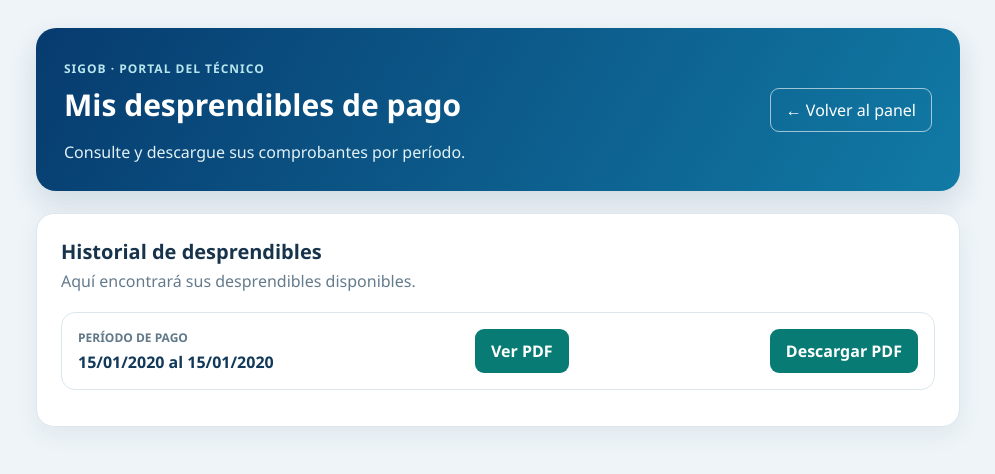
After one commit to leolunac/dysoluciones, a Django app: page /gestion-humana/mis-desprendibles/ in a window 1280 px wide. The commit adds this page. Shown: the top 474 px of the page, without its empty margins (142-1137 px from the left). Run offline with Django 4.2, Linux system fonts and the light colour scheme; a user stored in the database is signed in; tables that the repository leaves empty hold one stand-in row (values such as "Sample post"); parts of the project's set-up code (start-up, migrations or seed data) failed here and were passed over.

Commit message:
Agregar desprendibles de pago para tecnicos

```diff
--- a/gestion_humana/models.py
+++ b/gestion_humana/models.py
@@ -318,3 +318,24 @@ class HistorialEmpleado(models.Model):
 
     def __str__(self):
         return f"{self.empleado} - {self.accion}"
+
+
+class DesprendiblePago(models.Model):
+    empleado = models.ForeignKey(Empleado, on_delete=models.PROTECT, related_name='desprendibles')
+    periodo_inicio = models.DateField()
+    periodo_fin = models.DateField()
+    archivo = models.FileField(storage=almacenamiento_privado, upload_to=ruta_privada, validators=[FileExtensionValidator(['pdf']), validar_tamano_archivo])
+    creado_por = models.ForeignKey(settings.AUTH_USER_MODEL, on_delete=models.PROTECT)
+    creado = models.DateTimeField(auto_now_add=True)
+    activo = models.BooleanField(default=True)
+    retirado_por = models.ForeignKey(settings.AUTH_USER_MODEL, on_delete=models.PROTECT, null=True, blank=True, related_name='desprendibles_retirados')
+    retirado = models.DateTimeField(null=True, blank=True)
+
+    class Meta:
+        ordering = ['-periodo_fin', '-pk']
+        constraints = [models.UniqueConstraint(fields=['empleado', 'periodo_inicio', 'periodo_fin'], condition=models.Q(activo=True), name='desprendible_empleado_periodo_unico')]
+
+    def clean(self):
+        super().clean()
+        if self.periodo_inicio and self.periodo_fin and self.periodo_fin < self.periodo_inicio:
+            raise ValidationError({'periodo_fin': 'La fecha final no puede ser anterior a la inicial.'})
--- /dev/null
+++ b/gestion_humana/templates/gestion_humana/desprendibles_admin.html
@@ -0,0 +1,6 @@
+{% extends 'gestion_humana/base.html' %}
+{% block gestion_humana_content %}
+<section class="gh-hero"><div><h1>Desprendibles de pago</h1><p>Gestión Humana · carga individual de PDF</p></div><a class="gh-btn secondary" href="{% url 'gestion_humana:panel' %}">Volver</a></section>
+<section class="gh-card"><h2>Cargar desprendible</h2><p>Revise que el archivo corresponda al técnico seleccionado antes de guardarlo.</p><form method="post" enctype="multipart/form-data">{% csrf_token %}{{ form.as_p }}<button class="gh-btn" type="submit">Guardar PDF</button></form></section>
+<section class="gh-card"><h2>Desprendibles cargados</h2><table class="gh-table"><tr><th>Técnico</th><th>Período</th><th>Archivo</th></tr>{% for r in registros %}<tr><td>{{ r.empleado.nombre_completo }}</td><td>{{ r.periodo_inicio|date:'d/m/Y' }} – {{ r.periodo_fin|date:'d/m/Y' }}</td><td><a href="{% url 'gestion_humana:desprendibles_descargar' r.pk %}">Descargar</a><form method="post" action="{% url 'gestion_humana:desprendibles_retirar' r.pk %}" onsubmit="return confirm('¿Desea retirar este desprendible? El técnico dejará de verlo.');" style="display:inline;margin-left:10px">{% csrf_token %}<button type="submit">Retirar</button></form></td></tr>{% empty %}<tr><td colspan="3">Aún no hay desprendibles.</td></tr>{% endfor %}</table></section>
+{% endblock %}
--- /dev/null
+++ b/gestion_humana/templates/gestion_humana/mis_desprendibles.html
@@ -0,0 +1,149 @@
+<!doctype html>
+<html lang="es">
+<head>
+  <meta charset="utf-8">
+  <meta name="viewport" content="width=device-width, initial-scale=1">
+  <title>Mis desprendibles | SIGOB</title>
+  <style>
+    * { box-sizing: border-box; }
+    body {
+      margin: 0;
+      background: #eef4f8;
+      color: #18344c;
+      font-family: "Segoe UI", Arial, sans-serif;
+    }
+    .pagina {
+      max-width: 960px;
+      margin: auto;
+      padding: 28px 18px 48px;
+    }
+    .encabezado {
+      background: linear-gradient(120deg, #073b6f, #117aa5);
+      border-radius: 20px;
+      padding: 28px;
+      color: white;
+      display: flex;
+      justify-content: space-between;
+      align-items: center;
+      gap: 20px;
+      box-shadow: 0 12px 28px #0b3c5d22;
+    }
+    .etiqueta {
+      color: #b8e6ee;
+      font-size: 12px;
+      font-weight: bold;
+      letter-spacing: 1px;
+      text-transform: uppercase;
+    }
+    h1 { margin: 6px 0; font-size: 30px; }
+    .encabezado p { margin-bottom: 0; color: #e1f1f6; }
+    .volver {
+      color: white;
+      border: 1px solid #ffffff99;
+      padding: 10px 15px;
+      border-radius: 9px;
+      text-decoration: none;
+      white-space: nowrap;
+    }
+    .contenido {
+      margin-top: 22px;
+      background: white;
+      border: 1px solid #dce7ef;
+      border-radius: 18px;
+      padding: 24px;
+      box-shadow: 0 8px 25px #153a5510;
+    }
+    h2 { margin: 0 0 5px; font-size: 20px; }
+    .ayuda { color: #647b8d; margin: 0 0 20px; }
+    .lista { list-style: none; margin: 0; padding: 0; }
+    .registro {
+      border: 1px solid #dbe7ed;
+      border-radius: 14px;
+      padding: 16px;
+      margin-bottom: 12px;
+      display: flex;
+      align-items: center;
+      justify-content: space-between;
+      gap: 15px;
+    }
+    .periodo {
+      display: block;
+      color: #607888;
+      font-size: 12px;
+      font-weight: bold;
+      text-transform: uppercase;
+      margin-bottom: 5px;
+    }
+    .fechas { font-weight: bold; color: #123959; }
+    .descargar {
+      display: inline-block;
+      background: #087b75;
+      color: white;
+      padding: 11px 16px;
+      border-radius: 9px;
+      text-decoration: none;
+      font-weight: bold;
+      white-space: nowrap;
+    }
+    .vacio {
+      border: 1px dashed #c6d8e2;
+      background: #f7fbfd;
+      border-radius: 14px;
+      padding: 30px;
+      text-align: center;
+      color: #607888;
+    }
+    @media (max-width: 600px) {
+      .pagina { padding: 15px 12px; }
+      .encabezado { display: block; padding: 22px; }
+      .volver { display: inline-block; margin-top: 18px; }
+      .contenido { padding: 18px; }
+      .registro { display: block; }
+      .descargar { display: block; margin-top: 15px; text-align: center; }
+    }
+  </style>
+</head>
+<body>
+<main class="pagina">
+  <header class="encabezado">
+    <div>
+      <span class="etiqueta">SIGOB · Portal del técnico</span>
+      <h1>Mis desprendibles de pago</h1>
+      <p>Consulte y descargue sus comprobantes por período.</p>
+    </div>
+    <a class="volver" href="{% url 'panel_tecnico' %}">← Volver al panel</a>
+  </header>
+
+  <section class="contenido">
+    <h2>Historial de desprendibles</h2>
+    <p class="ayuda">Aquí encontrará sus desprendibles disponibles.</p>
+
+    {% if registros %}
+      <ul class="lista">
+        {% for r in registros %}
+          <li class="registro">
+            <div>
+              <span class="periodo">Período de pago</span>
+              <span class="fechas">
+                {{ r.periodo_inicio|date:'d/m/Y' }} al {{ r.periodo_fin|date:'d/m/Y' }}
+              </span>
+            </div>
+            <a class="descargar" href="{% url 'gestion_humana:desprendibles_descargar' r.pk %}?ver=1" target="_blank" rel="noopener">
+              Ver PDF
+            </a>
+            <a class="descargar" href="{% url 'gestion_humana:desprendibles_descargar' r.pk %}">
+              Descargar PDF
+            </a>
+          </li>
+        {% endfor %}
+      </ul>
+    {% else %}
+      <div class="vacio">
+        <strong>Aún no hay desprendibles disponibles</strong>
+        <p>Cuando Gestión Humana publique uno, aparecerá aquí.</p>
+      </div>
+    {% endif %}
+  </section>
+</main>
+</body>
+</html>
--- a/gestion_humana/templates/gestion_humana/panel.html
+++ b/gestion_humana/templates/gestion_humana/panel.html
@@ -6,6 +6,7 @@
   <a class="gh-btn success" href="{% url 'gestion_humana:crear' %}">+ Nuevo empleado</a>
 </section>
 
+{% if puede_ver_desprendibles %}<p><a class="gh-btn secondary" href="{% url 'gestion_humana:desprendibles_administrar' %}">Desprendibles de pago</a></p>{% endif %}
 <section class="gh-grid gh-kpis">
   <div class="gh-card gh-kpi">Empleados activos<strong>{{ total_activos }}</strong></div>
   <div class="gh-card gh-kpi">Técnicos activos<strong>{{ total_tecnicos }}</strong></div>
--- a/gestion_humana/urls.py
+++ b/gestion_humana/urls.py
@@ -1,11 +1,15 @@
 from django.urls import path
 
-from . import views
+from . import views, desprendibles
 
 
 app_name = "gestion_humana"
 
 urlpatterns = [
+    path("desprendibles/", desprendibles.administrar, name="desprendibles_administrar"),
+    path("desprendibles/<int:pk>/retirar/", desprendibles.retirar_desprendible, name="desprendibles_retirar"),
+    path("mis-desprendibles/", desprendibles.mis_desprendibles, name="mis_desprendibles"),
+    path("desprendibles/<int:pk>/descargar/", desprendibles.descargar, name="desprendibles_descargar"),
     path("", views.panel, name="panel"),
     path("empleados/nuevo/", views.crear_empleado, name="crear"),
     path("empleados/<int:empleado_id>/", views.detalle_empleado, name="detalle"),
--- a/gestion_humana/views.py
+++ b/gestion_humana/views.py
@@ -90,6 +90,7 @@ def panel(request):
         "gestion_humana/panel.html",
         {
             "empleados": empleados,
+            "puede_ver_desprendibles": request.user.is_active and request.user.groups.filter(name="GESTION_HUMANA").exists(),
             "busqueda": busqueda,
             "filtro_estado": estado,
             "filtro_tipo_empleado": tipo_empleado,
--- a/operacion/templates/tecnico/panel.html
+++ b/operacion/templates/tecnico/panel.html
@@ -302,6 +302,7 @@
 
 <div class="page-shell">
 
+
     <header class="hero">
         <div>
             <h1>Panel Técnico</h1>
@@ -311,6 +312,7 @@
             </p>
         </div>
         <div style="display:flex; gap:10px; align-items:center; flex-wrap:wrap;">
+    <a class="btn btn-light" href="{% url 'gestion_humana:mis_desprendibles' %}">Mis desprendibles</a>
 
     <a
         class="btn btn-light"
```
Also changed, not shown: gestion_humana/desprendibles.py (added, +104 -0 lines), gestion_humana/test_desprendibles.py (added, +111 -0 lines), gestion_humana/migrations/0003_desprendiblepago.py (added), gestion_humana/migrations/0004_retiro_desprendible.py (added).
